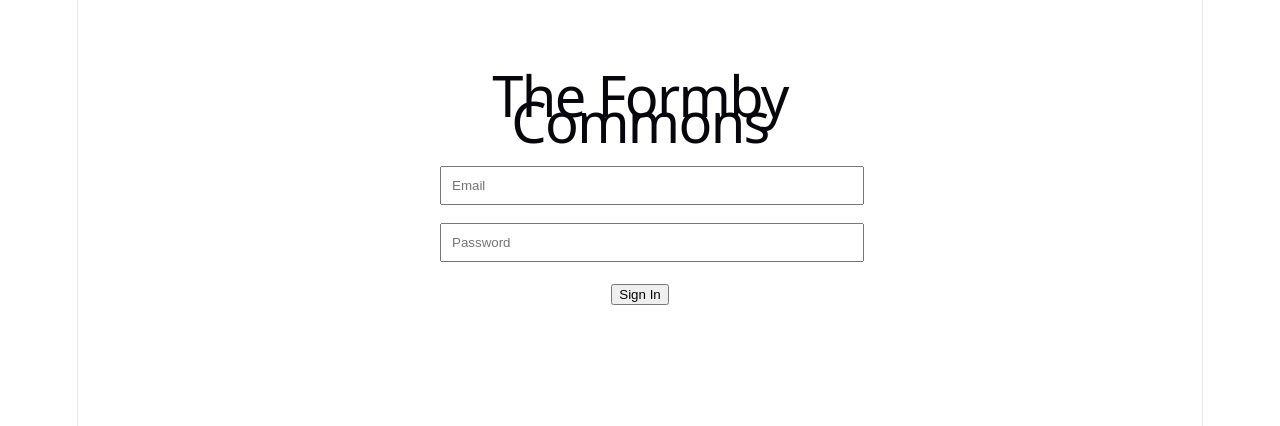
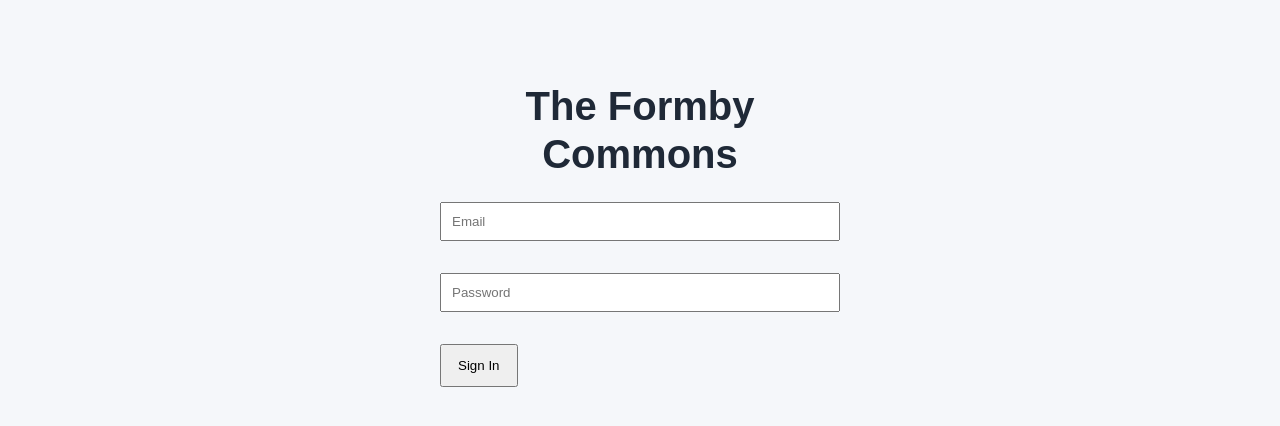
Before and after one commit to theformbycommons/commons-platform, a React (Vite) app: page / in a window 1280 px wide. Shown: the top 426 px of the page. Built offline with nearby package versions, Linux system fonts and the light colour scheme.

Commit message:
Refactor CSS styles and remove unused variables

```diff
--- a/src/index.css
+++ b/src/index.css
@@ -1,111 +1,38 @@
-:root {
-  --text: #6b6375;
-  --text-h: #08060d;
-  --bg: #fff;
-  --border: #e5e4e7;
-  --code-bg: #f4f3ec;
-  --accent: #aa3bff;
-  --accent-bg: rgba(170, 59, 255, 0.1);
-  --accent-border: rgba(170, 59, 255, 0.5);
-  --social-bg: rgba(244, 243, 236, 0.5);
-  --shadow:
-    rgba(0, 0, 0, 0.1) 0 10px 15px -3px, rgba(0, 0, 0, 0.05) 0 4px 6px -2px;
-
-  --sans: system-ui, 'Segoe UI', Roboto, sans-serif;
-  --heading: system-ui, 'Segoe UI', Roboto, sans-serif;
-  --mono: ui-monospace, Consolas, monospace;
-
-  font: 18px/145% var(--sans);
-  letter-spacing: 0.18px;
-  color-scheme: light dark;
-  color: var(--text);
-  background: var(--bg);
-  font-synthesis: none;
-  text-rendering: optimizeLegibility;
-  -webkit-font-smoothing: antialiased;
-  -moz-osx-font-smoothing: grayscale;
-
-  @media (max-width: 1024px) {
-    font-size: 16px;
-  }
+* {
+  box-sizing: border-box;
 }
 
-@media (prefers-color-scheme: dark) {
-  :root {
-    --text: #9ca3af;
-    --text-h: #f3f4f6;
-    --bg: #16171d;
-    --border: #2e303a;
-    --code-bg: #1f2028;
-    --accent: #c084fc;
-    --accent-bg: rgba(192, 132, 252, 0.15);
-    --accent-border: rgba(192, 132, 252, 0.5);
-    --social-bg: rgba(47, 48, 58, 0.5);
-    --shadow:
-      rgba(0, 0, 0, 0.4) 0 10px 15px -3px, rgba(0, 0, 0, 0.25) 0 4px 6px -2px;
-  }
-
-  #social .button-icon {
-    filter: invert(1) brightness(2);
-  }
+html, body, #root {
+  margin: 0;
+  min-height: 100vh;
 }
 
 body {
-  margin: 0;
+  font-family: Arial, Helvetica, sans-serif;
+  background: #f5f7fa;
+  color: #1f2937;
 }
 
 #root {
-  width: 1126px;
-  max-width: 100%;
-  margin: 0 auto;
-  text-align: center;
-  border-inline: 1px solid var(--border);
-  min-height: 100svh;
   display: flex;
-  flex-direction: column;
-  box-sizing: border-box;
-}
-
-h1,
-h2 {
-  font-family: var(--heading);
-  font-weight: 500;
-  color: var(--text-h);
+  justify-content: center;
+  align-items: flex-start;
+  padding: 2rem;
 }
 
 h1 {
-  font-size: 56px;
-  letter-spacing: -1.68px;
-  margin: 32px 0;
-  @media (max-width: 1024px) {
-    font-size: 36px;
-    margin: 20px 0;
-  }
-}
-h2 {
-  font-size: 24px;
-  line-height: 118%;
-  letter-spacing: -0.24px;
-  margin: 0 0 8px;
-  @media (max-width: 1024px) {
-    font-size: 20px;
-  }
-}
-p {
-  margin: 0;
+  margin: 0 0 1.5rem;
+  text-align: center;
+  font-size: 2.5rem;
+  line-height: 1.2;
 }
 
-code,
-.counter {
-  font-family: var(--mono);
-  display: inline-flex;
-  border-radius: 4px;
-  color: var(--text-h);
+input {
+  width: 100%;
+  padding: 0.75rem;
+  margin-bottom: 1rem;
 }
 
-code {
-  font-size: 15px;
-  line-height: 135%;
-  padding: 4px 8px;
-  background: var(--code-bg);
+button {
+  padding: 0.75rem 1rem;
 }
```
